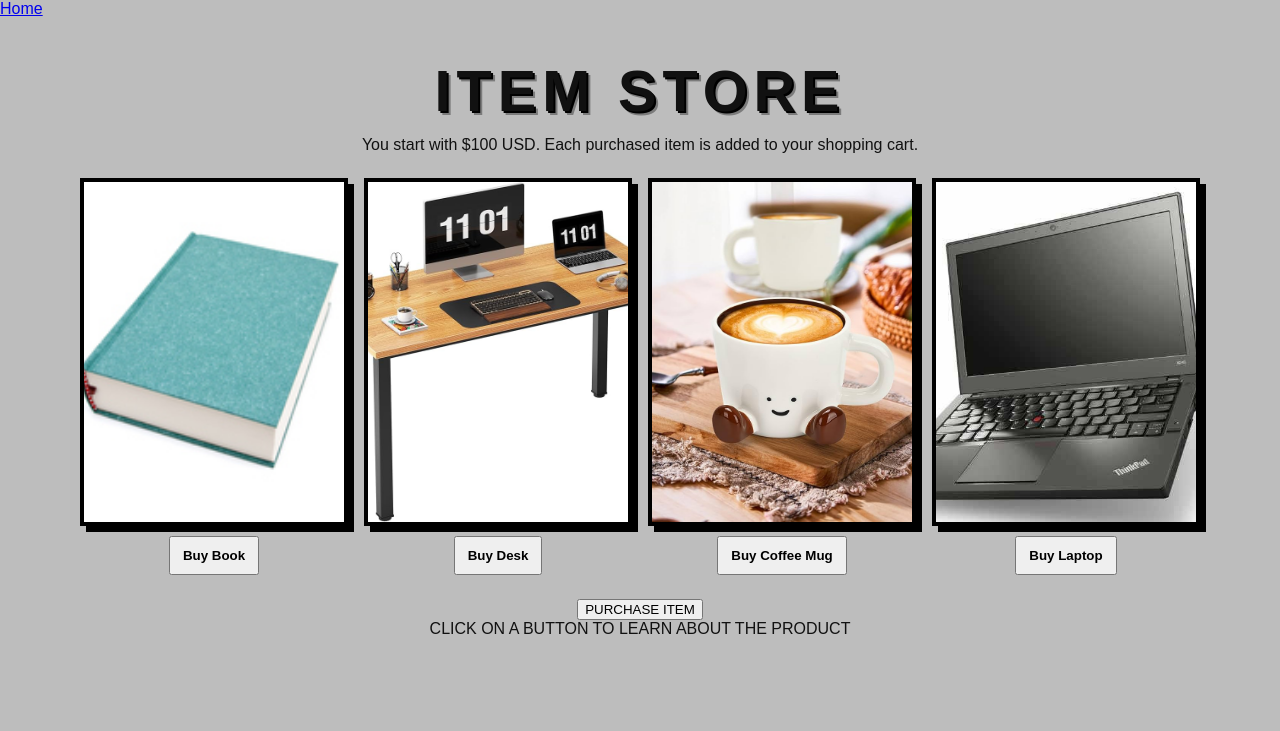
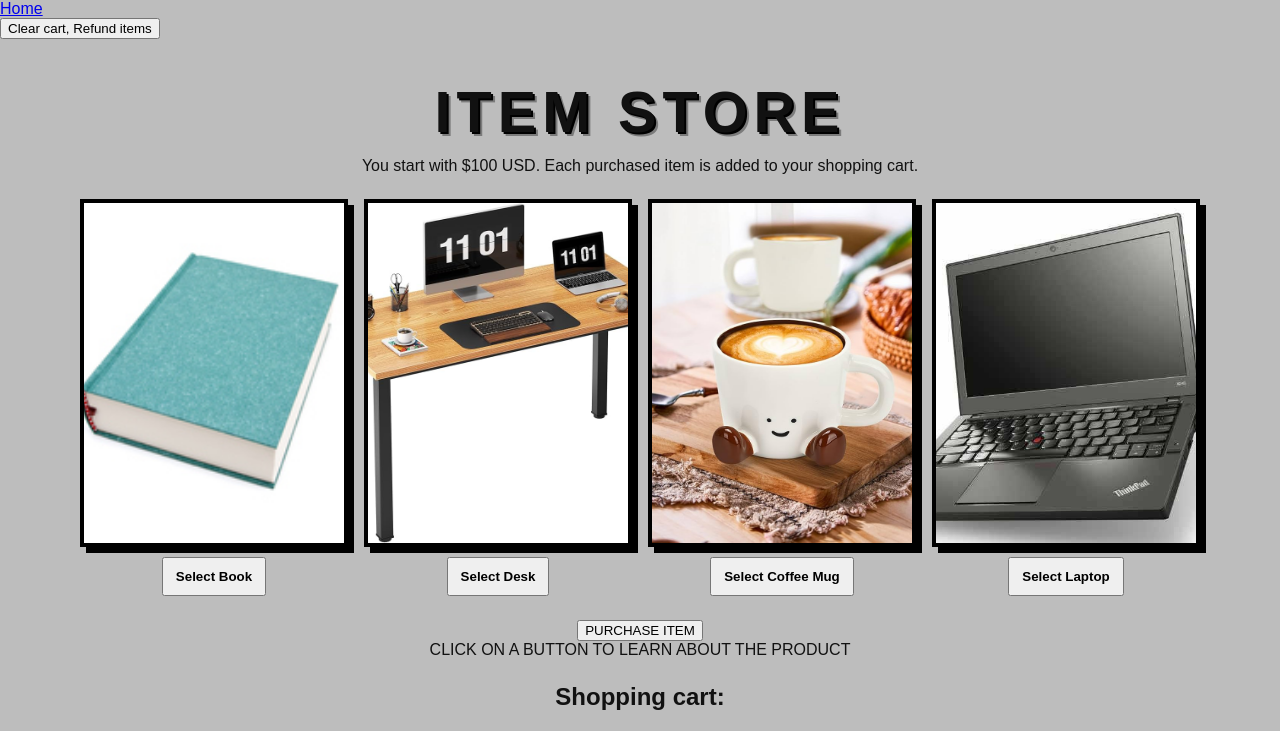
Before and after one commit to RobDiggle/item_store, a Flask app: page /shopping in a window 1280 px wide. Shown: the top 731 px of the page. Run offline with Flask 3, Linux system fonts and the light colour scheme.

Commit message:
2/19/2026 afternoon commits

```diff
--- a/app.py
+++ b/app.py
@@ -1,7 +1,9 @@
-from flask import Flask, render_template, request
-from buy_items import items, item_choice_made, purchase_choice_made
+from flask import Flask, render_template, request, session
+from buy_items import items, item_choice_made, purchase_choice_made, money
 
 app = Flask(__name__)
+app.secret_key = "dev2"
+
 
 @app.route("/store")
 def store():
@@ -9,17 +11,45 @@ def store():
 
 @app.route("/shopping", methods=["GET", "POST"])
 def shopping():
+        if "money" not in session:
+            session["money"] = 100
+
+        if "shopping_cart" not in session:
+            session["shopping_cart"] = []
+
+        if "selected_item" not in session:
+            session["selected_item"] = None
+
+
         # if you cut out the next  line then local variable message is not associated with a value
         message = 'CLICK ON A BUTTON TO LEARN ABOUT THE PRODUCT'
-        purchase_message = ''
+        purchase_message = session.get("purchase_message", "")
 
         if request.method == "POST":
+               if request.form.get("clear_cart"):
+                session["shopping_cart"] = []
+                session["purchase_message"] = ""
+                session["selected_item"] = None
+
                choice = request.form.get("choice")
-               message = item_choice_made(choice)
+               if choice:
+                    session["selected_item"] = choice
+                    message = item_choice_made(choice)
+
                purchase_choice = request.form.get("purchase_choice")
-               purchase_message = purchase_choice_made(purchase_choice)
+               if purchase_choice: # and money >= item.price:
+                        print("SELECTED ITEM FROM SESSION:", session.get("selected_item"))
+                        #session["money"] -= item.price
+                        session["shopping_cart"].append(session["selected_item"])
+                        message = ''
+                        session["purchase_message"] = purchase_choice_made(purchase_choice)
 
-        return render_template("shopping.html", items=items, message=message, purchase_message=purchase_message)
+        print("SESSION:", dict(session))
+        return render_template("shopping.html",
+                               items=items, message=message,
+                               purchase_message=purchase_message,
+                                selected_item=session.get("selected_item"),
+                                shopping_cart=session.get("shopping_cart"))
 
 
 if __name__ == "__main__":
--- a/buy_items.py
+++ b/buy_items.py
@@ -1,4 +1,3 @@
-money = 100
 
 class store_item:
     def __init__(self, name, quantity, price, in_stock):
@@ -27,10 +26,10 @@ class store_item:
                 print("Item not purchased.\n")
         return money
 
-shopping_cart = []
-
 ########
 ######## ACTUAL WORKING CODE BELOW
+
+money = 100
 
 items = [
      store_item("Book", 100, 12, True),
@@ -39,21 +38,19 @@ items = [
      store_item("Laptop", 20, 100, True)
         ]
 
+shopping_cart = []
+
 #This, and the route, are they key functions making the buttons work.
 def item_choice_made(choice):
     for item in items:
         if item.name.lower() == choice:
             message = f"You have selected: {item.name} \n\n. The item price is ${item.price}.00\n"
             if item.in_stock == True:
-                in_stock_query = f". {choice} is currently in stock.\n"
-    return message + in_stock_query + purchase_option()
+                in_stock_query = f". {choice} is currently in stock.\n Would you like to purchase this item?"
+    return message + in_stock_query
 
-
-def purchase_option():
-            return f"Would you like to purchase this item?"
-
-def purchase_choice_made(purchase_choice):
-        if purchase_choice: # and money >= self.price:
-             #   money -= self.price
-                purchase_message = f"\nYou have purchased a {item.name}!\nYou have $100.00 left.\n"
+def purchase_choice_made(selected_item):
+               #   money -= self.
+               # shopping_cart.append(choice.name)
+                purchase_message = f"\nYou have purchased a {selected_item}!\nYou have $100.00 left.\n"
                 return purchase_message
--- a/templates/shopping.html
+++ b/templates/shopping.html
@@ -74,9 +74,15 @@
   <div class="nav-inner">
     <div class="nav-links">
       <a href="{{ url_for('store') }}">Home</a>
-
     </div>
-  </div>
+        <form method="POST">
+            <button type="submit"
+                    name="clear_cart"
+                    value="restart">
+                Clear cart, Refund items
+            </button>
+        </form>
+    </div>
 </nav>
 
 
@@ -95,7 +101,7 @@
             <button type="submit"
                     name="choice"
                     value="book">
-                Buy Book
+                Select Book
             </button>
         </form>
     </div>
@@ -106,7 +112,7 @@
             <button type="submit"
                     name="choice"
                     value="desk">
-                Buy Desk
+                Select Desk
             </button>
         </form>
     </div>
@@ -117,7 +123,7 @@
             <button type="submit"
                     name="choice"
                     value="coffee mug">
-                Buy Coffee Mug
+                Select Coffee Mug
             </button>
         </form>
     </div>
@@ -128,7 +134,7 @@
             <button type="submit"
                     name="choice"
                     value="laptop">
-                Buy Laptop
+                Select Laptop
             </button>
         </form>
     </div>
@@ -137,7 +143,7 @@
             <form method="POST">
             <button type="submit"
                     name="purchase_choice"
-                    value="yes">
+                    value="{{ selected_item }}">
             PURCHASE ITEM
             </button>
             </form>
@@ -146,6 +152,7 @@
     </div>
     <p>{{ message }}</p>
     <p>{{ purchase_message }}</p>
+    <h2>Shopping cart:</h2><p>{{ shopping_cart }}</p>
 
 
   </div>
```
